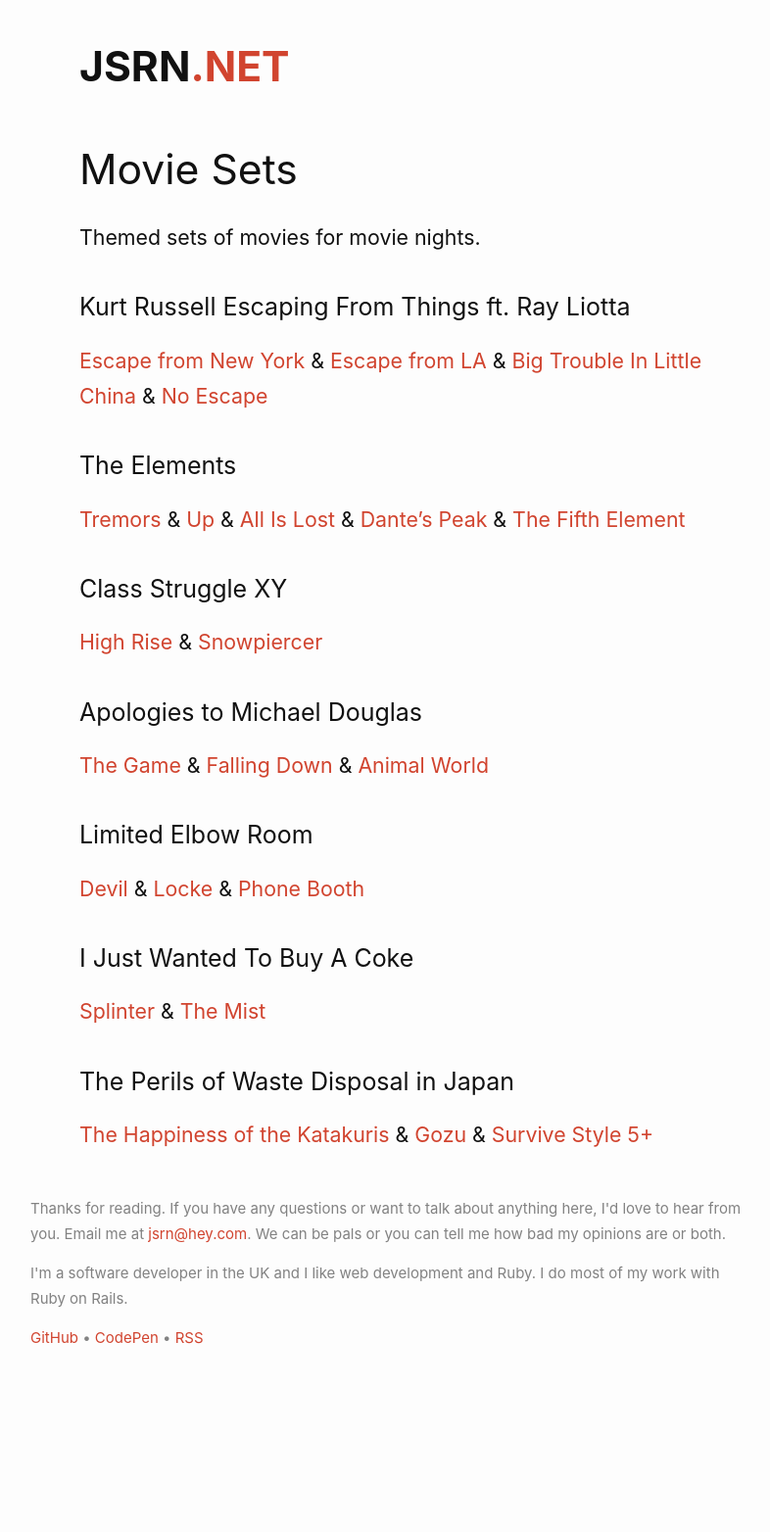
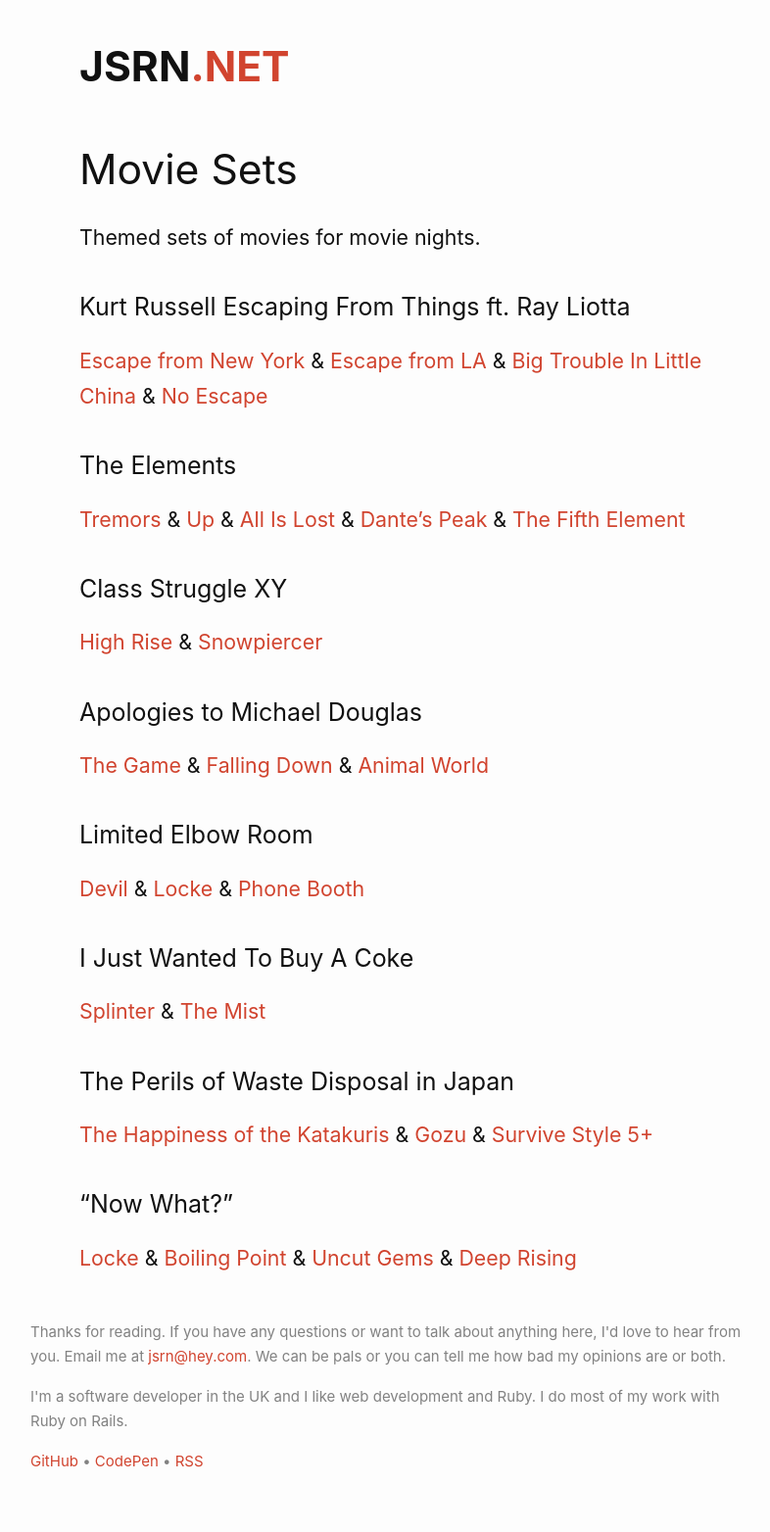
Before and after one commit to jsrn/jsrn.github.io, a Jekyll site: the page built from moviesets.md, in a window 1280 px wide. Shown: the whole page at 98% size, without its empty margins (239-1025 px from the left). Built offline with Jekyll 4.4.1, drawn with Linux system fonts in a browser that asks for light colours; our own code applies the rules of GitHub Pages for plain Markdown files; before the commit the page ends 1439 px from its top, so only the background shows below that.

Commit message:
now what

```diff
--- a/moviesets.md
+++ b/moviesets.md
@@ -33,3 +33,20 @@
 ### The Perils of Waste Disposal in Japan
 
 [The Happiness of the Katakuris](https://www.imdb.com/title/tt0304262/) & [Gozu](https://www.imdb.com/title/tt0361668/) & [Survive Style 5+](https://www.imdb.com/title/tt0430651/)
+
+
+### "Now What?"
+
+[Locke](https://www.imdb.com/title/tt2692904/) & [Boiling Point](https://www.imdb.com/title/tt11127680/) & [Uncut Gems](https://www.imdb.com/title/tt5727208/) & [Deep Rising](https://www.imdb.com/title/tt0118956/)
+
+{% comment %}
+### Senses set
+
+Sight: sightless
+Smell:
+Taste:
+Hearing: hush
+Touch: Casper?
+ESPN: something mundane, not sure what. Goodfellas?
+
+{% endcomment %}
```
